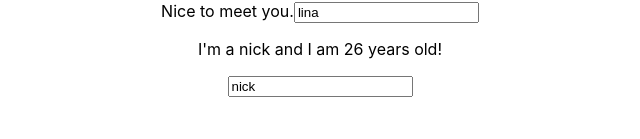
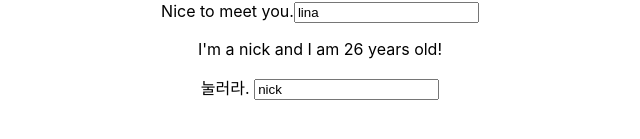
Before and after one commit to woochulpark/react_study, a React (Create React App) app in the folder study_react/: page / in a window 1280 px wide. Shown: the part 265-404 px from the top of the page, without its empty margins (320-960 px from the left). Built offline with nearby package versions, Linux system fonts and the light colour scheme.

Commit message:
ㄹㄴㅇㅁㄹ

```diff
--- a/study_react/src/App.js
+++ b/study_react/src/App.js
@@ -37,8 +37,8 @@ class App extends Component{
   switchNameHandler = (newName) => {
     this.setState({
       persons:[
-        { name: 'David', age: 25},
         { name: newName, age: 25},
+        { name: 'Lina', age: 25},
         { name: 'Nick', age: 25}
       ]
     })
@@ -55,7 +55,7 @@ class App extends Component{
         <button onClick={this.switchNameHandler.bind(this,'바보')}>Switch Name</button>
         <Person name={this.state.persons[0].name} age={this.state.persons[0].age} />
         <Person name={this.state.persons[1].name} age={this.state.persons[1].age} changed={this.nameChangedHandler} >Nice to meet you.</Person>
-        <Person name={this.state.persons[2].name} age={this.state.persons[2].age} />
+        <Person name={this.state.persons[2].name} age={this.state.persons[2].age} click={() => this.switchNameHandler('멍청이')} > 눌러라. </Person>
       </div>
     )
   }
```
